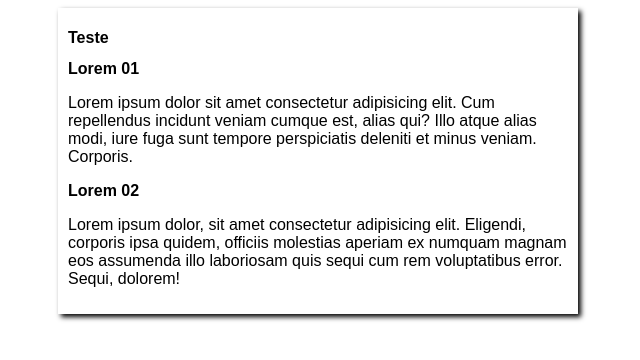
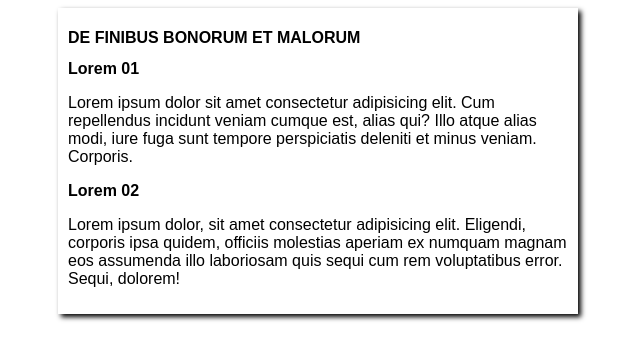
Before and after one commit to YuriMacena/Projeto-Site, a plain HTML site: page index.html in a window 1280 px wide. Shown: the whole page, without its empty margins (322-962 px from the left). Drawn offline with Linux system fonts and the light colour scheme.

Commit message:
title modification

```diff
--- a/index.html
+++ b/index.html
@@ -9,7 +9,7 @@
 <body>
     <main>
         <header>
-                <h1>Teste</h1>
+                <h1>DE FINIBUS BONORUM ET MALORUM</h1>
         </header>
             <article>
                 <h2>Lorem 01</h2>
```
